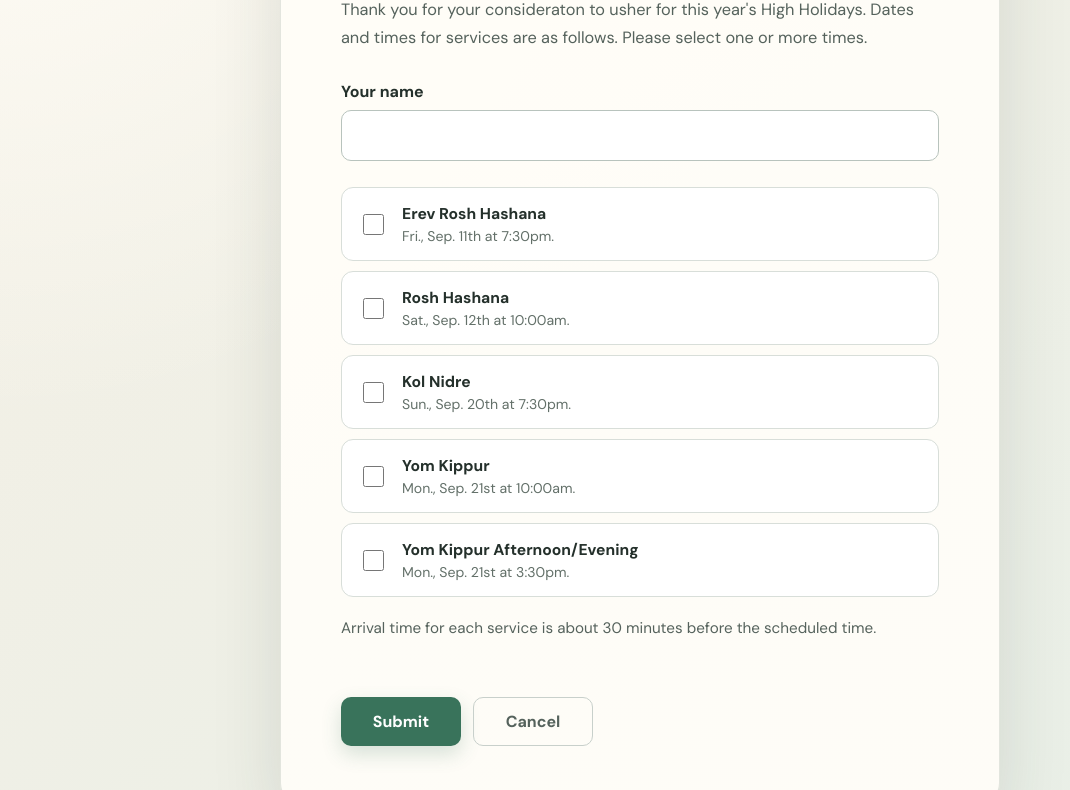
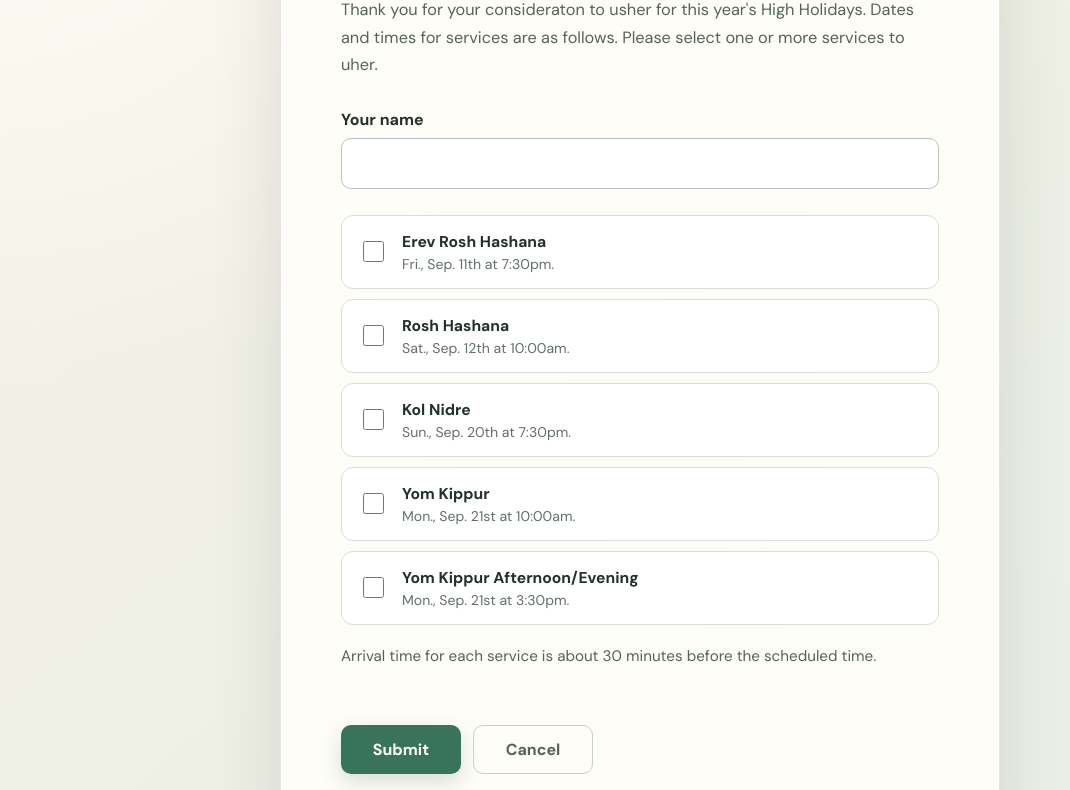
Before and after one commit to esemmelman/ushering-form, a website built with Vite: page index.html in a window 1280 px wide. Shown: the part 213-1003 px from the top of the page, without its empty margins (0-1070 px from the left). Built offline with nearby package versions, Linux system fonts and the light colour scheme.

Commit message:
Update service selection prompt

```diff
--- a/index.html
+++ b/index.html
@@ -12,7 +12,7 @@
         <div id="form-view">
           <p class="eyebrow">Volunteer sign-up</p>
           <h1 id="page-title">High Holiday Ushers</h1>
-          <p class="intro">Thank you for your consideraton to usher for this year's High Holidays. Dates and times for services are as follows. Please select one or more times.</p>
+          <p class="intro">Thank you for your consideraton to usher for this year's High Holidays. Dates and times for services are as follows. Please select one or more services to uher.</p>
 
           <form id="volunteer-form" novalidate>
             <label class="name-field" for="volunteer-name">
```
